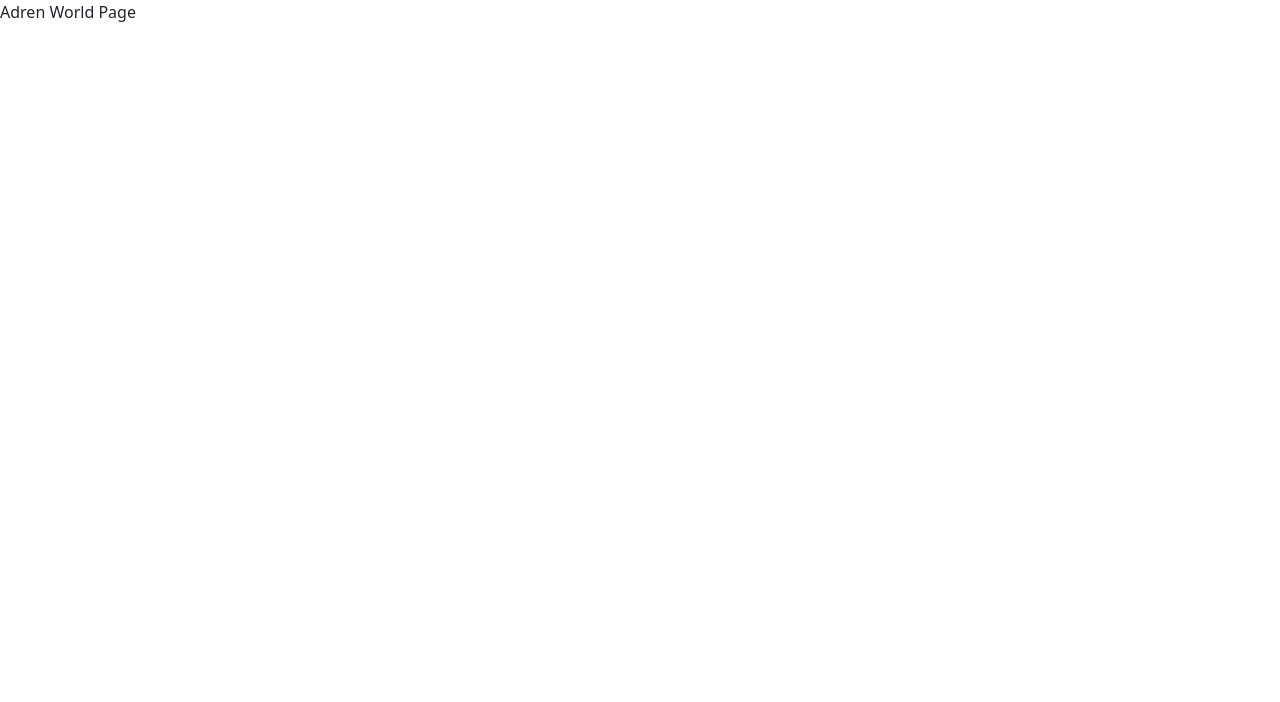
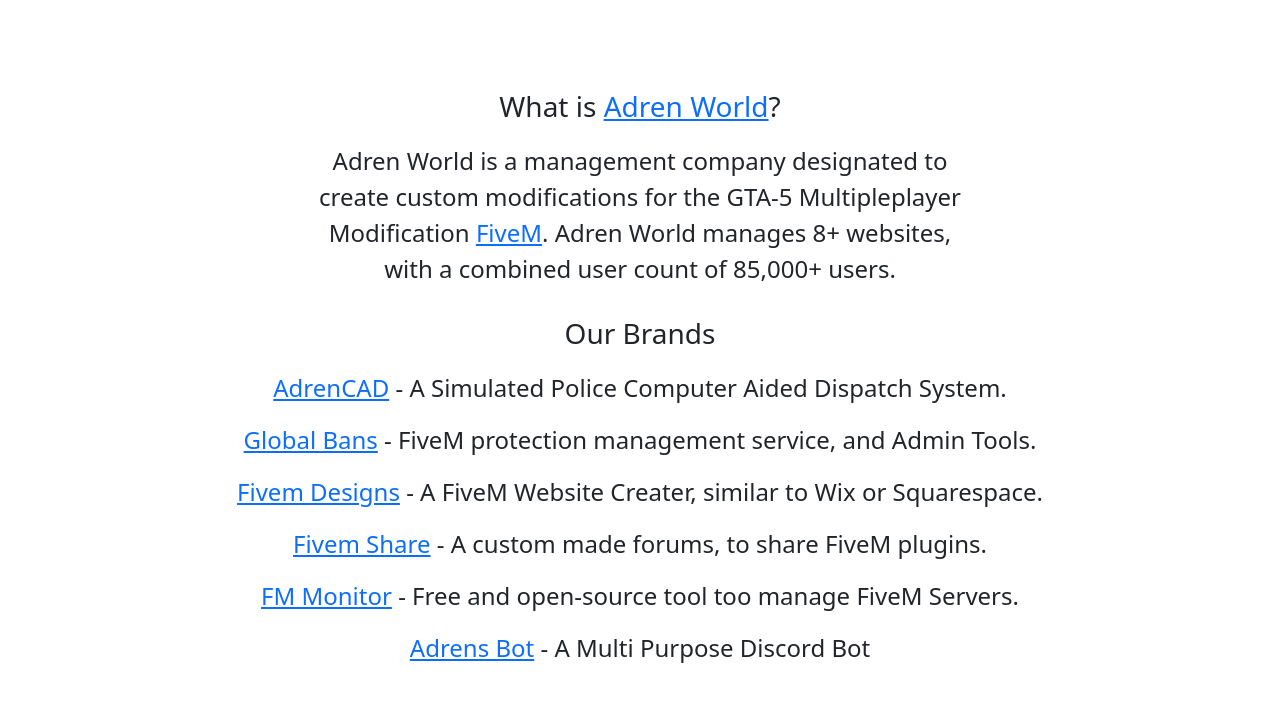
Before and after one commit to AdrenWRLD/personal-portfolio, a React (Create React App) app: page /projects/adren-world in a window 1280 px wide. Shown: the top 702 px of the page. Built offline with nearby package versions, Linux system fonts and the light colour scheme.

Commit message:
portfolio updates

```diff
--- a/src/pages/world/index.jsx
+++ b/src/pages/world/index.jsx
@@ -1,3 +1,67 @@
 export const AdrenWorldPage = () => {
-    return <div>Adren World Page</div>
-}
+	return (
+		<div className='text-center' style={{ paddingTop: '85px' }}>
+			<p style={{ fontSize: '28px' }}>
+				What is{' '}
+				<a href='https://www.adren.world' target='_blank'>
+					Adren World
+				</a>
+				?
+			</p>
+
+			<p style={{ fontSize: '24px', width: '650px', margin: 'auto' }}>
+				Adren World is a management company designated to create custom
+				modifications for the GTA-5 Multipleplayer Modification{' '}
+				<a href='https://fivem.net/' target='_blank'>
+					FiveM
+				</a>
+				. Adren World manages 8+ websites, with a combined user count of
+				85,000+ users.
+			</p>
+
+			<p style={{ fontSize: '28px', paddingTop: '25px' }}>Our Brands</p>
+
+			<div style={{ fontSize: '24px' }}>
+				<p>
+					<a target='_blank' href='https://www.adrencad.com'>
+						AdrenCAD
+					</a>{' '}
+					- A Simulated Police Computer Aided Dispatch System.
+				</p>
+
+				<p>
+					<a target='_blank' href='https://www.gbans.xyz'>
+						Global Bans
+					</a>{' '}
+					- FiveM protection management service, and Admin Tools.
+				</p>
+
+				<p>
+					<a target='_blank' href='https://www.fivem.design'>
+						Fivem Designs
+					</a>{' '}
+					- A FiveM Website Creater, similar to Wix or Squarespace.
+				</p>
+
+				<p>
+					<a target='_blank' href='https://www.fivemshare.com'>
+						Fivem Share
+					</a>{' '}
+					- A custom made forums, to share FiveM plugins.
+				</p>
+
+				<p>
+					<a href='#'>FM Monitor</a> - Free and open-source tool too
+					manage FiveM Servers.
+				</p>
+
+				<p>
+					<a target='_blank' href='https://www.adrensbot.com'>
+						Adrens Bot
+					</a>{' '}
+					- A Multi Purpose Discord Bot
+				</p>
+			</div>
+		</div>
+	);
+};
```
